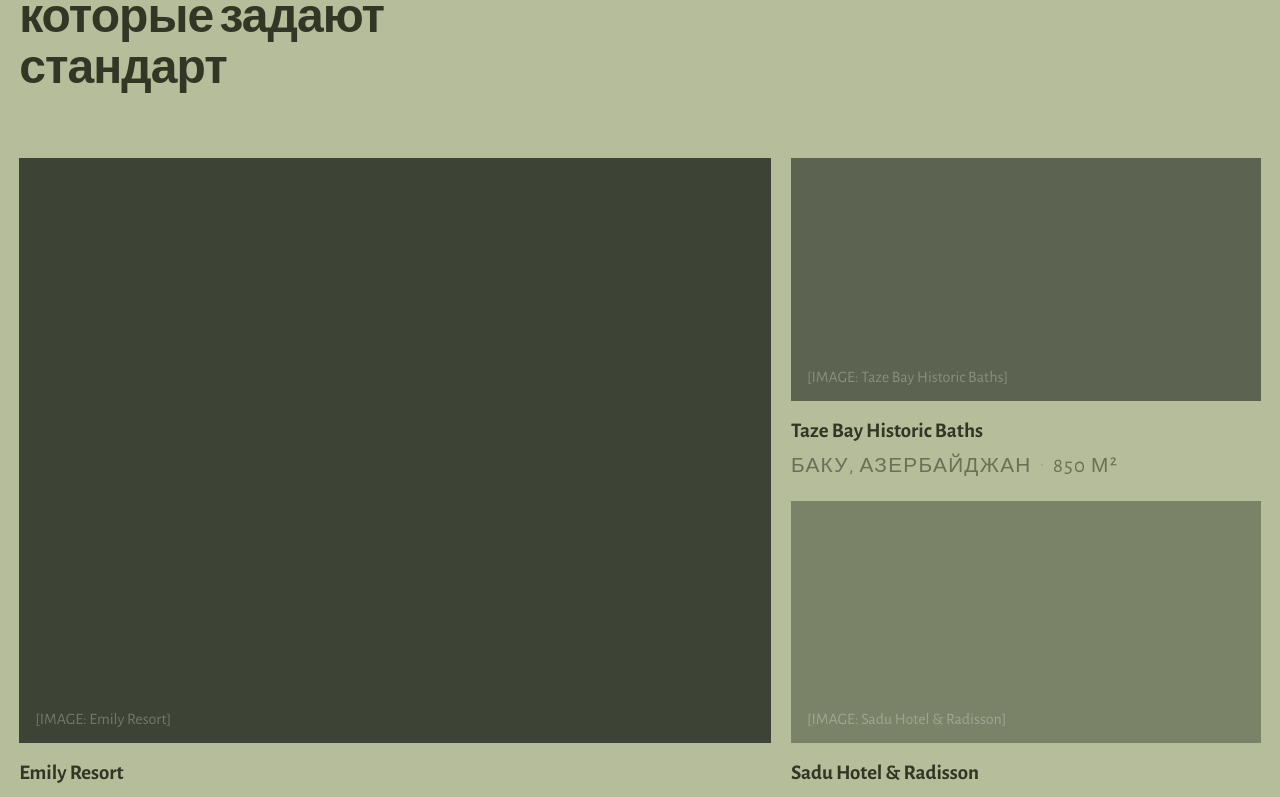
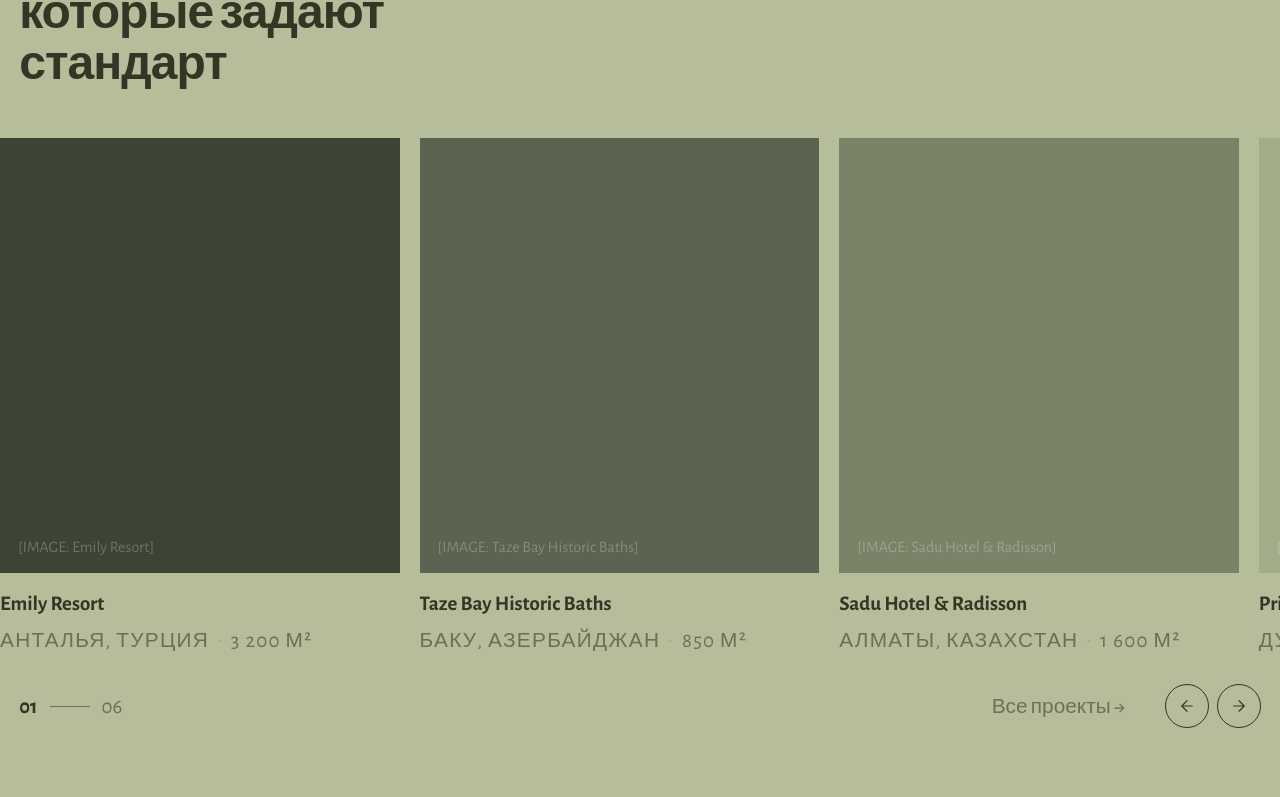
Before and after one commit to digitalcluster25/hws, a React (Vite) app: page / in a window 1280 px wide. Shown: the part 2878-3675 px from the top of the page. Built offline with nearby package versions, Linux system fonts and the light colour scheme.

Commit message:
feat: infinite horizontal slider, mouse drag, peek 2+2

```diff
--- a/src/components/sections/ProjectsSlider.jsx
+++ b/src/components/sections/ProjectsSlider.jsx
@@ -1,18 +1,25 @@
-import { useState, useCallback } from 'react'
-import { motion, AnimatePresence } from 'framer-motion'
+import { useState, useRef, useEffect, useCallback } from 'react'
+import { motion, useMotionValue, useTransform, animate } from 'framer-motion'
 import { Link } from 'react-router-dom'
 
-const EASE = [0.16, 1, 0.3, 1]
-const DURATION = 0.65
+const C = { dark: '#323625', mid: '#A2AC89', light: '#B5BD9A', terra: '#CB8268', muted: '#6b7057' }
 
-const projects = [
-  { title: 'Emily Resort',            loc: 'Анталья, Турция',       area: '3 200 м²', type: 'Термальный СПА-комплекс', bg: '#3d4435' },
-  { title: 'Taze Bay Historic Baths', loc: 'Баку, Азербайджан',     area: '850 м²',   type: 'Реставрация хаммама',    bg: '#5c6350' },
-  { title: 'Sadu Hotel & Radisson',   loc: 'Алматы, Казахстан',     area: '1 600 м²', type: 'Отельный СПА',           bg: '#7a8368' },
-  { title: 'Private Residence',       loc: 'Дубай, ОАЭ',            area: '420 м²',   type: 'Частный хаммам',         bg: '#A2AC89' },
-  { title: 'Mountain Wellness Club',  loc: 'Тироль, Австрия',       area: '2 100 м²', type: 'Wellness-клуб',          bg: '#6b7057' },
-  { title: 'Corporate Wellness Hub',  loc: 'Варшава, Польша',       area: '680 м²',   type: 'Корпоративный СПА',      bg: '#8a9478' },
+const PROJECTS = [
+  { title: 'Emily Resort',            loc: 'Анталья, Турция',   area: '3 200 м²', type: 'Термальный СПА', bg: '#3d4435' },
+  { title: 'Taze Bay Historic Baths', loc: 'Баку, Азербайджан', area: '850 м²',   type: 'Хаммам',         bg: '#5c6350' },
+  { title: 'Sadu Hotel & Radisson',   loc: 'Алматы, Казахстан', area: '1 600 м²', type: 'Отельный СПА',   bg: '#7a8368' },
+  { title: 'Private Residence',       loc: 'Дубай, ОАЭ',        area: '420 м²',   type: 'Частный хаммам', bg: '#A2AC89' },
+  { title: 'Mountain Wellness Club',  loc: 'Тироль, Австрия',   area: '2 100 м²', type: 'Wellness-клуб',  bg: '#6b7057' },
+  { title: 'Corporate Wellness Hub',  loc: 'Варшава, Польша',   area: '680 м²',   type: 'Корп. СПА',      bg: '#8a9478' },
 ]
+
+// Трижды дублируем для бесшовного infinite loop
+const ITEMS = [...PROJECTS, ...PROJECTS, ...PROJECTS]
+const BASE  = PROJECTS.length // индекс середины (реального начала)
+
+const CARD_GAP    = 20   // px между карточками
+const PEEK        = 0.18 // доля ширины контейнера — сколько видно по краям
+const CARDS_SHOWN = 2    // полностью видимых карточек
 
 function ArrowLeft() {
   return (
@@ -30,90 +37,214 @@ function ArrowRight() {
 }
 
 export default function ProjectsSlider() {
-  const [page, setPage]   = useState(0)   // which "page" (big card index)
-  const [dir, setDir]     = useState(1)
-  const total  = projects.length
-  const maxPage = total - 3               // can show 3 cards at a time
+  const trackRef    = useRef(null)
+  const [cardW, setCardW] = useState(0)
 
-  const go = useCallback((delta) => {
-    setDir(delta)
-    setPage(p => Math.max(0, Math.min(maxPage, p + delta)))
-  }, [maxPage])
+  // текущий индекс (в ITEMS), начинаем с середины
+  const [idx, setIdx]     = useState(BASE)
+  const x = useMotionValue(0)
 
-  const visible = projects.slice(page, page + 3)
+  // drag state
+  const isDragging  = useRef(false)
+  const dragStartX  = useRef(0)
+  const dragStartXMV = useRef(0)
+
+  // вычислить ширину карточки из ширины контейнера
+  useEffect(() => {
+    function calc() {
+      if (!trackRef.current) return
+      const W = trackRef.current.offsetWidth
+      // ширина одной карточки = (W без peek-частей - gap*cards_shown) / cards_shown
+      const peekPx = W * PEEK
+      const w = (W - peekPx * 2 - CARD_GAP * (CARDS_SHOWN - 1)) / CARDS_SHOWN
+      setCardW(w)
+    }
+    calc()
+    const ro = new ResizeObserver(calc)
+    if (trackRef.current) ro.observe(trackRef.current)
+    return () => ro.disconnect()
+  }, [])
+
+  const step = cardW + CARD_GAP
+
+  // получить x для заданного индекса
+  const xForIdx = useCallback((i) => {
+    if (!trackRef.current) return 0
+    const W   = trackRef.current.offsetWidth
+    const peek = W * PEEK
+    return -(i * step) + peek
+  }, [step])
+
+  // прыгнуть на индекс без анимации (для infinite loop)
+  const jumpTo = useCallback((i) => {
+    x.set(xForIdx(i))
+  }, [x, xForIdx])
+
+  // анимировать к индексу
+  const goTo = useCallback((i, instant = false) => {
+    const target = xForIdx(i)
+    if (instant) {
+      x.set(target)
+    } else {
+      animate(x, target, { type: 'spring', stiffness: 260, damping: 32, mass: 0.8 })
+    }
+  }, [x, xForIdx])
+
+  // начальная позиция
+  useEffect(() => {
+    if (cardW > 0) goTo(idx, true)
+  }, [cardW]) // eslint-disable-line
+
+  // функция навигации
+  const navigate = useCallback((delta) => {
+    setIdx(prev => {
+      const next = prev + delta
+      goTo(next)
+
+      // бесшовный перескок: когда вышли за границы среднего блока
+      const TOTAL = ITEMS.length
+      const limit = BASE + PROJECTS.length
+
+      if (next >= limit) {
+        // прыгнуть на эквивалент в среднем блоке, потом снова анимировать
+        setTimeout(() => {
+          const corrected = next - PROJECTS.length
+          jumpTo(corrected)
+          setIdx(corrected)
+        }, 0)
+      } else if (next < BASE) {
+        setTimeout(() => {
+          const corrected = next + PROJECTS.length
+          jumpTo(corrected)
+          setIdx(corrected)
+        }, 0)
+      }
+
+      return next
+    })
+  }, [goTo, jumpTo])
+
+  // ── MOUSE DRAG ──────────────────────────────────────────
+  const onMouseDown = useCallback((e) => {
+    isDragging.current = true
+    dragStartX.current   = e.clientX
+    dragStartXMV.current = x.get()
+    document.body.style.userSelect = 'none'
+    document.body.style.cursor     = 'grabbing'
+  }, [x])
+
+  const onMouseMove = useCallback((e) => {
+    if (!isDragging.current) return
+    const dx = e.clientX - dragStartX.current
+    x.set(dragStartXMV.current + dx)
+  }, [x])
+
+  const onMouseUp = useCallback((e) => {
+    if (!isDragging.current) return
+    isDragging.current = false
+    document.body.style.userSelect = ''
+    document.body.style.cursor     = ''
+
+    const dx = e.clientX - dragStartX.current
+    if (Math.abs(dx) < 5) return // click
+
+    const cards = Math.round(-dx / step)
+    const snapped = cards !== 0 ? cards : 0
+    if (snapped !== 0) {
+      navigate(snapped)
+    } else {
+      goTo(idx)
+    }
+  }, [step, navigate, goTo, idx])
+
+  // touch drag
+  const touchStartX = useRef(0)
+  const touchStartXMV = useRef(0)
+
+  const onTouchStart = useCallback((e) => {
+    touchStartX.current   = e.touches[0].clientX
+    touchStartXMV.current = x.get()
+  }, [x])
+
+  const onTouchMove = useCallback((e) => {
+    const dx = e.touches[0].clientX - touchStartX.current
+    x.set(touchStartXMV.current + dx)
+  }, [x])
+
+  const onTouchEnd = useCallback((e) => {
+    const dx = e.changedTouches[0].clientX - touchStartX.current
+    if (Math.abs(dx) < 5) return
+    const cards = Math.round(-dx / step)
+    if (cards !== 0) navigate(cards)
+    else goTo(idx)
+  }, [step, navigate, goTo, idx])
+
+  // реальный индекс в PROJECTS для счётчика
+  const displayIdx = ((idx - BASE) % PROJECTS.length + PROJECTS.length) % PROJECTS.length
 
   return (
-    <div className="ps-root">
-      {/* ── SLIDES ───────────────────────────────── */}
-      <div className="ps-track">
-        <AnimatePresence mode="sync" initial={false}>
-          {/* BIG card */}
-          <motion.div
-            key={`big-${page}`}
-            className="ps-big"
-            initial={{ opacity: 0, x: dir > 0 ? 60 : -60 }}
-            animate={{ opacity: 1, x: 0 }}
-            exit={{ opacity: 0, x: dir > 0 ? -60 : 60 }}
-            transition={{ duration: DURATION, ease: EASE }}
-          >
-            <SlideCard p={visible[0]} />
-          </motion.div>
-
-          {/* SMALL cards column */}
-          <div className="ps-smalls">
-            {visible.slice(1).map((p, i) => (
-              <motion.div
-                key={`s-${page}-${i}`}
-                className="ps-small"
-                initial={{ opacity: 0, x: dir > 0 ? 48 : -48 }}
-                animate={{ opacity: 1, x: 0 }}
-                exit={{ opacity: 0, x: dir > 0 ? -48 : 48 }}
-                transition={{ duration: DURATION, ease: EASE, delay: 0.06 + i * 0.05 }}
-              >
-                <SlideCard p={p} />
-              </motion.div>
-            ))}
-          </div>
-        </AnimatePresence>
+    <section id="portfolio" className="py-24" style={{ background: C.light }}>
+      {/* Header */}
+      <div className="hws-px mb-12" style={{ maxWidth: '1344px', margin: '0 auto 3rem' }}>
+        <p className="hws-label hws-label-muted mb-5">Портфолио</p>
+        <h2 className="hws-h2 tc-dark" style={{ maxWidth: '30rem' }}>
+          Wellness-пространства,<br/>которые задают стандарт
+        </h2>
       </div>
 
-      {/* ── NAVIGATION ───────────────────────────── */}
-      <div className="ps-nav">
+      {/* Track */}
+      <div
+        ref={trackRef}
+        className="ps-outer"
+        onMouseDown={onMouseDown}
+        onMouseMove={onMouseMove}
+        onMouseUp={onMouseUp}
+        onMouseLeave={onMouseUp}
+        onTouchStart={onTouchStart}
+        onTouchMove={onTouchMove}
+        onTouchEnd={onTouchEnd}
+      >
+        <motion.div
+          className="ps-inner"
+          style={{ x }}
+        >
+          {ITEMS.map((p, i) => (
+            <div
+              key={i}
+              className="ps-card"
+              style={{ width: cardW > 0 ? cardW : '40vw', flexShrink: 0 }}
+            >
+              {/* Image */}
+              <div className="ps-img" style={{ background: p.bg }}>
+                <span className="ps-img-label">[IMAGE: {p.title}]</span>
+              </div>
+              {/* Meta */}
+              <div className="ps-meta">
+                <h3 className="ps-title">{p.title}</h3>
+                <p className="ps-sub">
+                  <span>{p.loc}</span>
+                  <span className="ps-dot">·</span>
+                  <span>{p.area}</span>
+                </p>
+              </div>
+            </div>
+          ))}
+        </motion.div>
+      </div>
+
+      {/* Nav */}
+      <div className="ps-nav hws-px" style={{ maxWidth: '1344px', margin: '1.75rem auto 0' }}>
         <div className="ps-counter">
-          <span className="ps-cur">{String(page + 1).padStart(2, '0')}</span>
+          <span className="ps-cur">{String(displayIdx + 1).padStart(2, '0')}</span>
           <span className="ps-line" aria-hidden="true"/>
-          <span className="ps-tot">{String(total).padStart(2, '0')}</span>
+          <span className="ps-tot">{String(PROJECTS.length).padStart(2, '0')}</span>
         </div>
-
         <Link to="/portfolio" className="ps-all">Все проекты →</Link>
-
         <div className="ps-arrows">
-          <button className="ps-arrow" onClick={() => go(-1)} disabled={page === 0} aria-label="Назад">
-            <ArrowLeft />
-          </button>
-          <button className="ps-arrow" onClick={() => go(1)} disabled={page >= maxPage} aria-label="Вперёд">
-            <ArrowRight />
-          </button>
+          <button className="ps-arrow" onClick={() => navigate(-1)} aria-label="Назад"><ArrowLeft /></button>
+          <button className="ps-arrow" onClick={() => navigate(1)}  aria-label="Вперёд"><ArrowRight /></button>
         </div>
       </div>
-    </div>
+    </section>
   )
 }
-
-function SlideCard({ p }) {
-  return (
-    <div className="ps-card">
-      <div className="ps-img" style={{ background: p.bg }}>
-        <span className="ps-img-label">[IMAGE: {p.title}]</span>
-      </div>
-      <div className="ps-meta">
-        <h3 className="ps-title">{p.title}</h3>
-        <p className="ps-sub">
-          <span className="ps-loc">{p.loc}</span>
-          <span className="ps-dot">·</span>
-          <span className="ps-area">{p.area}</span>
-        </p>
-      </div>
-    </div>
-  )
-}
--- a/src/styles/hws.css
+++ b/src/styles/hws.css
@@ -349,84 +349,64 @@ select.hws-field { appearance: none; cursor: pointer; }
   cursor: pointer;
 }
 
+
 /* ─────────────────────────────────────────────
-   ProjectsSlider — Ohio-style carousel
+   ProjectsSlider — infinite horizontal carousel
    ───────────────────────────────────────────── */
 
-/* root */
-.ps-root {
+/* overflow-hidden контейнер — видно 2 полных + 2 частичных по краям */
+.ps-outer {
+  overflow: hidden;
+  cursor: grab;
+  user-select: none;
   width: 100%;
-  padding-left: max(1.5vw, 16px);
-  padding-right: max(1.5vw, 16px);
+}
+.ps-outer:active { cursor: grabbing; }
+
+/* горизонтальная лента карточек */
+.ps-inner {
+  display: flex;
+  gap: 20px;
+  will-change: transform;
 }
 
-/* track: 1 big + column of 2 small, same height */
-.ps-track {
-  display: grid;
-  grid-template-columns: 1.6fr 1fr;
-  gap: 20px;
-  align-items: stretch;
-  /* fixed height so both columns are equal */
-  height: clamp(420px, 52vw, 680px);
-  overflow: hidden;
-  position: relative;
-}
-
-/* big card fills the left column fully */
-.ps-big {
-  height: 100%;
-  min-width: 0;
-}
-
-/* right column: 2 equal-height small cards */
-.ps-smalls {
-  display: grid;
-  grid-template-rows: 1fr 1fr;
-  gap: 20px;
-  height: 100%;
-  min-width: 0;
-}
-
-.ps-small {
-  height: 100%;
-  min-width: 0;
-}
-
-/* card shell */
+/* карточка: flex-col, фиксированная высота */
 .ps-card {
   display: flex;
   flex-direction: column;
-  height: 100%;
-  cursor: pointer;
+  flex-shrink: 0;
 }
 
-/* image area — grows to fill available space */
+/* изображение */
 .ps-img {
   position: relative;
-  flex: 1;
+  width: 100%;
+  height: clamp(280px, 34vw, 520px);
   overflow: hidden;
   transition: opacity 0.3s ease;
+  flex-shrink: 0;
 }
 .ps-img:hover { opacity: 0.88; }
 .ps-img-label {
   position: absolute;
-  bottom: 12px;
-  left: 16px;
+  bottom: 14px;
+  left: 18px;
   font-size: 1rem;
-  color: rgba(255,255,255,0.28);
+  color: rgba(255,255,255,0.25);
+  pointer-events: none;
 }
 
-/* meta — fixed height below image */
+/* метаданные под фото */
 .ps-meta {
-  padding-top: 16px;
+  padding-top: 18px;
   flex-shrink: 0;
 }
 .ps-title {
   font-size: 1.3rem;
   font-weight: 600;
-  line-height: 1.3;
+  line-height: 1.25;
   color: var(--c-dark);
-  margin-bottom: 6px;
+  margin-bottom: 8px;
 }
 .ps-sub {
   display: flex;
@@ -438,88 +418,61 @@ select.hws-field { appearance: none; cursor: pointer; }
   text-transform: uppercase;
   color: var(--c-muted);
 }
-.ps-dot { color: var(--c-terra); font-size: 1.1rem; line-height: 1; }
+.ps-dot {
+  color: var(--c-terra);
+  font-size: 1.2rem;
+  line-height: 1;
+}
 
-/* navigation bar */
+/* навигация */
 .ps-nav {
   display: flex;
   align-items: center;
-  justify-content: space-between;
-  margin-top: 28px;
   gap: 1rem;
+  padding-left: max(1.5vw, 16px);
+  padding-right: max(1.5vw, 16px);
 }
 
-/* counter: 01 — 06 */
+/* счётчик 01 ——— 06 */
 .ps-counter {
   display: flex;
   align-items: center;
   gap: 12px;
   user-select: none;
+  flex-shrink: 0;
 }
-.ps-cur {
-  font-size: 1.3rem;
-  font-weight: 600;
-  color: var(--c-dark);
-}
-.ps-line {
-  display: block;
-  width: 40px;
-  height: 1px;
-  background: var(--c-muted);
-}
-.ps-tot {
-  font-size: 1.3rem;
-  font-weight: 400;
-  color: var(--c-muted);
-}
+.ps-cur  { font-size: 1.3rem; font-weight: 600; color: var(--c-dark); }
+.ps-line { display: block; width: 40px; height: 1px; background: var(--c-muted); }
+.ps-tot  { font-size: 1.3rem; font-weight: 400; color: var(--c-muted); }
 
-/* "all projects" link */
+/* ссылка «Все проекты» */
 .ps-all {
   font-size: 1.3rem;
   font-weight: 500;
   color: var(--c-dark);
   text-decoration: none;
-  opacity: 0.6;
+  opacity: 0.55;
   transition: opacity 0.2s ease;
   margin-left: auto;
   margin-right: 1.5rem;
 }
 .ps-all:hover { opacity: 1; }
 
-/* arrows */
-.ps-arrows {
-  display: flex;
-  gap: 8px;
-  flex-shrink: 0;
-}
+/* стрелки */
+.ps-arrows { display: flex; gap: 8px; flex-shrink: 0; }
 .ps-arrow {
-  width: 44px;
-  height: 44px;
-  display: flex;
-  align-items: center;
-  justify-content: center;
+  width: 44px; height: 44px;
+  display: flex; align-items: center; justify-content: center;
   border: 1px solid var(--c-dark);
   border-radius: 50%;
   background: transparent;
   color: var(--c-dark);
   cursor: pointer;
-  transition: background-color 0.25s ease, color 0.25s ease;
+  transition: background-color 0.22s ease, color 0.22s ease;
 }
-.ps-arrow:hover:not(:disabled) {
-  background: var(--c-dark);
-  color: #fff;
+.ps-arrow:hover { background: var(--c-dark); color: #fff; }
+
+/* мобайл */
+@media (max-width: 640px) {
+  .ps-img { height: 60vw; }
 }
-.ps-arrow:disabled {
-  opacity: 0.25;
-  cursor: default;
-}
-
-/* mobile: single column */
-@media (max-width: 767px) {
-  .ps-track {
-    grid-template-columns: 1fr;
-    height: auto;
-  }
-  .ps-big { height: 56vw; }
-  .ps-smalls { display: none; }
-}
--- a/src/wireframe/Wireframe.jsx
+++ b/src/wireframe/Wireframe.jsx
@@ -135,16 +135,7 @@ export default function Wireframe() {
         </div>
       </section>
 
-      {/* ── 5. ПРОЕКТЫ — slider ── */}
-      <section id="portfolio" className="py-24" style={{ background: C.light }}>
-        <div style={wrap} className="hws-px">
-          <p className="hws-label hws-label-muted mb-6">Портфолио</p>
-          <h2 className="hws-h2 tc-dark mb-16" style={{ maxWidth: '30rem' }}>
-            Wellness-пространства,<br/>которые задают стандарт
-          </h2>
-        </div>
-        <ProjectsSlider />
-      </section>
+      <ProjectsSlider />
 
       {/* ── 6. ПОД КЛЮЧ ── */}
       <section id="process" className="py-24" style={{ background: '#fff', ...px }}>
```
